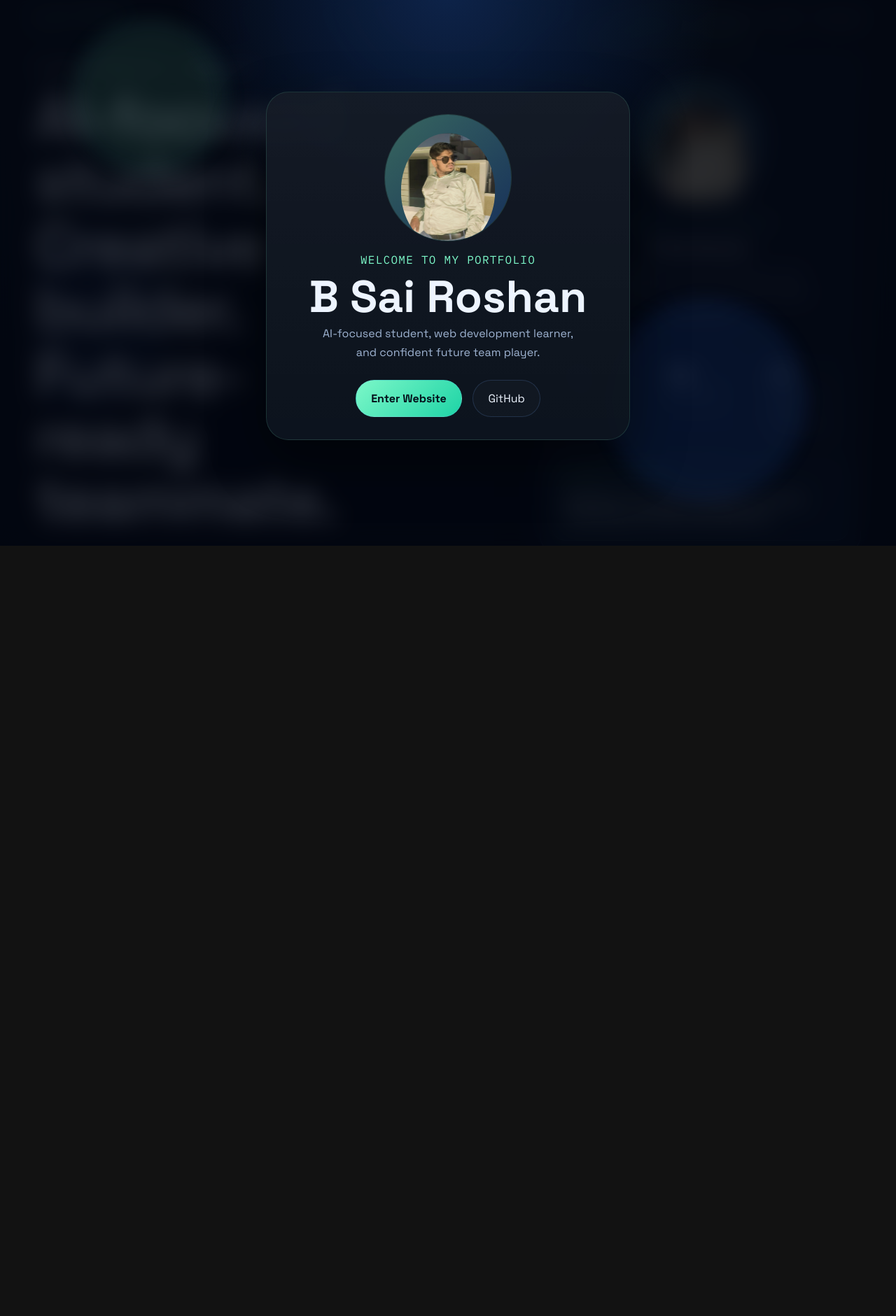
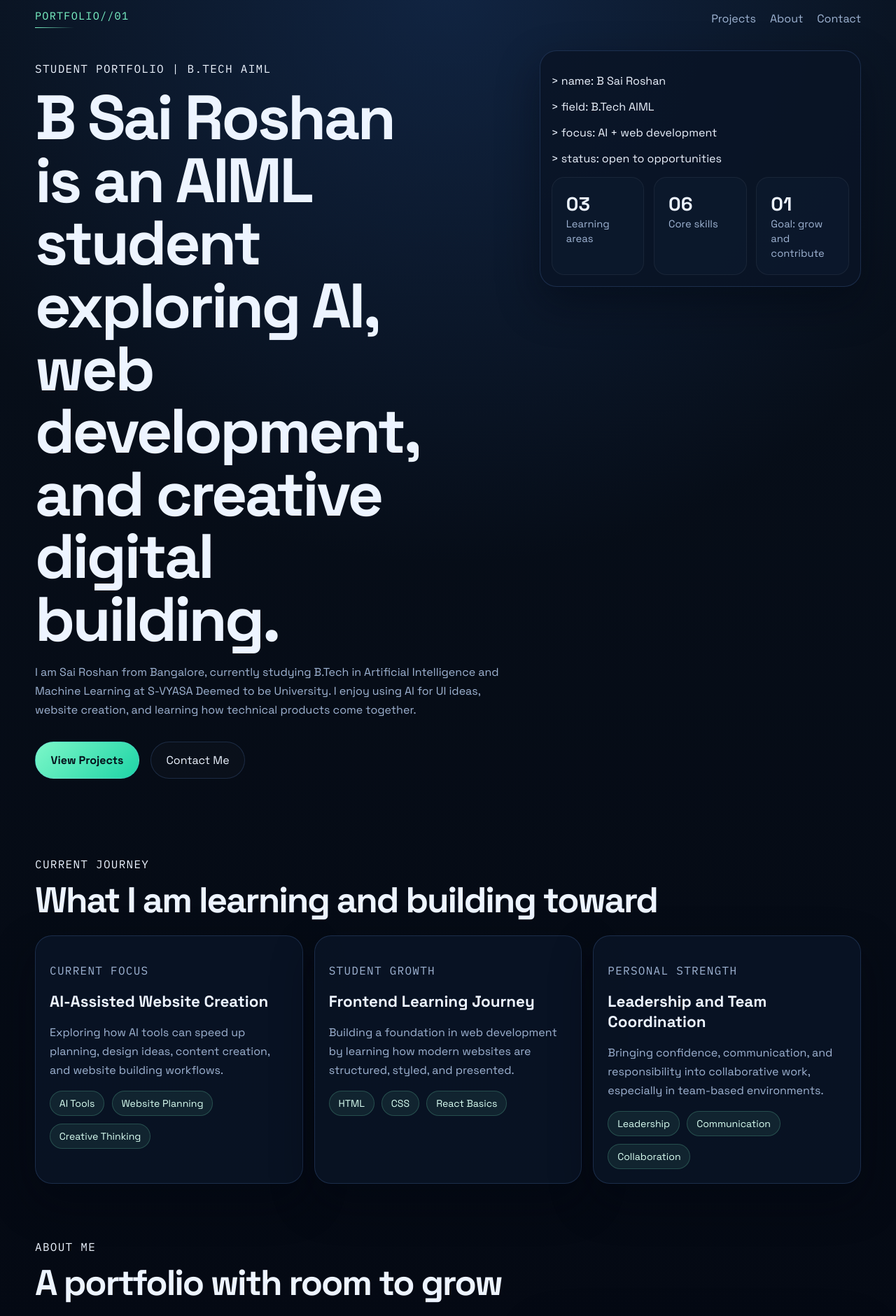
Before and after one commit to b-sai-roshan/sai-roshan-portfolio, a React (Vite) app: page / in a window 1280 px wide. Shown: the part 20-1901 px from the top of the page at 70% size. Before the commit the page ends 800 px from the top, so only its background shows below. Built offline with nearby package versions, Linux system fonts and the light colour scheme.

Commit message:
Update App.jsx

```diff
--- a/src/App.jsx
+++ b/src/App.jsx
@@ -1,7 +1,4 @@
 import React from "react";
-
-const GITHUB_LINK = "https://github.com/b-sai-roshan";
-const PROFILE_IMAGE = "/my-photo.jpg";
 
 const learningAreas = [
   {
@@ -36,73 +33,14 @@ const skills = [
   "Leadership"
 ];
 
-const strengths = [
-  {
-    title: "Fast Learner",
-    description:
-      "I adapt quickly, learn new tools with curiosity, and improve by building consistently."
-  },
-  {
-    title: "AI-First Thinking",
-    description:
-      "I enjoy using AI to explore ideas, improve workflows, and create better digital experiences."
-  },
-  {
-    title: "Team Leadership",
-    description:
-      "I communicate clearly, coordinate well with people, and feel confident taking responsibility."
-  }
-];
-
 export default function App() {
-  const [entered, setEntered] = React.useState(false);
-
   return (
-    <div className="app-shell">
-      {!entered && (
-        <section className="welcome-screen">
-          <div className="welcome-orb orb-one" />
-          <div className="welcome-orb orb-two" />
-          <div className="welcome-card">
-            <div className="welcome-photo-ring">
-              <img src={PROFILE_IMAGE} alt="B Sai Roshan profile" />
-            </div>
-            <p className="welcome-tag">Welcome to my portfolio</p>
-            <h1>B Sai Roshan</h1>
-            <p className="welcome-copy">
-              AI-focused student, web development learner, and confident future
-              team player.
-            </p>
-            <div className="welcome-actions">
-              <button
-                className="button primary"
-                type="button"
-                onClick={() => setEntered(true)}
-              >
-                Enter Website
-              </button>
-              <a
-                className="button ghost"
-                href={GITHUB_LINK}
-                target="_blank"
-                rel="noreferrer"
-              >
-                GitHub
-              </a>
-            </div>
-          </div>
-        </section>
-      )}
-
-      <div className={`page-shell ${entered ? "is-visible" : "is-hidden"}`}>
-        <div className="ambient ambient-one" />
-        <div className="ambient ambient-two" />
-
+    <div className="page-shell">
       <header className="hero">
         <nav className="topbar">
-            <span className="brand">B Sai Roshan</span>
+          <span className="brand">PORTFOLIO//01</span>
           <div className="nav-links">
-              <a href="#projects">Journey</a>
+            <a href="#projects">Projects</a>
             <a href="#about">About</a>
             <a href="#contact">Contact</a>
           </div>
@@ -110,58 +48,40 @@ export default function App() {
 
         <div className="hero-grid">
           <section className="hero-copy">
-              <p className="eyebrow">Student Portfolio | Bangalore</p>
+            <p className="eyebrow">Student Portfolio | B.Tech AIML</p>
             <h1>
-                <span>AI-focused student.</span>
-                <span>Creative builder.</span>
-                <span>Future-ready teammate.</span>
+              B Sai Roshan is an AIML student exploring AI, web development,
+              and creative digital building.
             </h1>
             <p className="hero-text">
               I am Sai Roshan from Bangalore, currently studying B.Tech in
-                Artificial Intelligence and Machine Learning at S-VYASA Deemed
-                to be University. I enjoy using AI for UI ideas, website
-                creation, and learning how modern digital products are designed
-                and built.
+              Artificial Intelligence and Machine Learning at S-VYASA Deemed to
+              be University. I enjoy using AI for UI ideas, website creation,
+              and learning how technical products come together.
             </p>
-              <div className="hero-highlights">
-                <span>AIML Student</span>
-                <span>AI + Web Development</span>
-                <span>Open to Learning</span>
-              </div>
             <div className="hero-actions">
               <a className="button primary" href="#projects">
-                  Explore My Journey
+                View Projects
               </a>
-                <a
-                  className="button ghost"
-                  href={GITHUB_LINK}
-                  target="_blank"
-                  rel="noreferrer"
-                >
-                  GitHub
-                </a>
-                <a
-                  className="button ghost"
-                  href="/resume.pdf"
-                  target="_blank"
-                  rel="noreferrer"
-                >
-                  View Resume
+              <a className="button ghost" href="#contact">
+                Contact Me
               </a>
             </div>
           </section>
 
           <aside className="hero-panel">
-              <div className="profile-card">
-                <div className="profile-visual">
-                  <img src={PROFILE_IMAGE} alt="B Sai Roshan portrait" />
+            <div className="terminal-card">
+              <div className="terminal-top">
+                <span />
+                <span />
+                <span />
               </div>
-                <p className="focus-label">Welcome to my portfolio</p>
-                <h3>B Sai Roshan</h3>
-                <p className="profile-copy">
-                  B.Tech AIML student exploring AI, web development, UI ideas,
-                  and better digital experiences.
-                </p>
+              <div className="terminal-body">
+                <p>{">"} name: B Sai Roshan</p>
+                <p>{">"} field: B.Tech AIML</p>
+                <p>{">"} focus: AI + web development</p>
+                <p>{">"} status: open to opportunities</p>
+              </div>
             </div>
             <div className="stats-grid">
               <article>
@@ -176,13 +96,6 @@ export default function App() {
                 <strong>01</strong>
                 <span>Goal: grow and contribute</span>
               </article>
-              </div>
-              <div className="focus-card">
-                <p className="focus-label">Current Direction</p>
-                <h3>
-                  Building a strong foundation in AI, UI thinking, and web
-                  development.
-                </h3>
             </div>
           </aside>
         </div>
@@ -211,41 +124,25 @@ export default function App() {
           </div>
         </section>
 
-          <section className="section" id="strengths">
-            <div className="section-heading">
-              <p className="eyebrow">Why Me</p>
-              <h2>Strengths that shape how I work</h2>
-            </div>
-
-            <div className="strengths-grid">
-              {strengths.map((item) => (
-                <article className="strength-card" key={item.title}>
-                  <h3>{item.title}</h3>
-                  <p>{item.description}</p>
-                </article>
-              ))}
-            </div>
-          </section>
-
         <section className="section about-section" id="about">
           <div className="section-heading">
             <p className="eyebrow">About Me</p>
-              <h2>Student mindset, builder energy</h2>
+            <h2>A portfolio with room to grow</h2>
           </div>
 
           <div className="about-grid">
             <div className="about-copy">
               <p>
-                  I am very comfortable working with AI-based tools and using
-                  them to support design, web development, and website
-                  creation. I enjoy learning quickly and improving my technical
-                  skills step by step.
+                I am very comfortable working with AI-based tools and using them
+                to support design, web development, and website creation. I
+                enjoy learning quickly and improving my technical skills step by
+                step.
               </p>
               <p>
-                  I am confident in handling responsibility, managing a team,
-                  and coordinating with others smoothly. I connect easily with
-                  people, communicate well, and like contributing with both
-                  creativity, discipline, and leadership.
+                I am confident in handling responsibility, managing a team, and
+                coordinating with others smoothly. I connect easily with people,
+                communicate well, and like contributing with both creativity,
+                discipline, and leadership.
               </p>
             </div>
 
@@ -268,23 +165,18 @@ export default function App() {
 
           <div className="contact-card">
             <p>
-               I am actively seeking internship opportunities and ready to work on live projects to gain real-world experience.
-              Passionate about learning, building impactful solutions, and growing in AI, technology, and web development.
+              I am looking to keep learning, grow through real work, and connect
+              with opportunities related to AI, technology, and web
+              development.
             </p>
             <div className="contact-links">
               <a href="mailto:rsai98849@gmail.com">rsai98849@gmail.com</a>
               <a href="tel:9108545253">+91 9108545253</a>
-                <a href={GITHUB_LINK} target="_blank" rel="noreferrer">
-                  GitHub
-                </a>
-                <a href="/resume.pdf" target="_blank" rel="noreferrer">
-                  Resume
-                </a>
+              <a href="#about">Based in Bangalore</a>
             </div>
           </div>
         </section>
       </main>
     </div>
-    </div>
   );
 }
```
Lines whose indentation alone changed are shown as unchanged.
